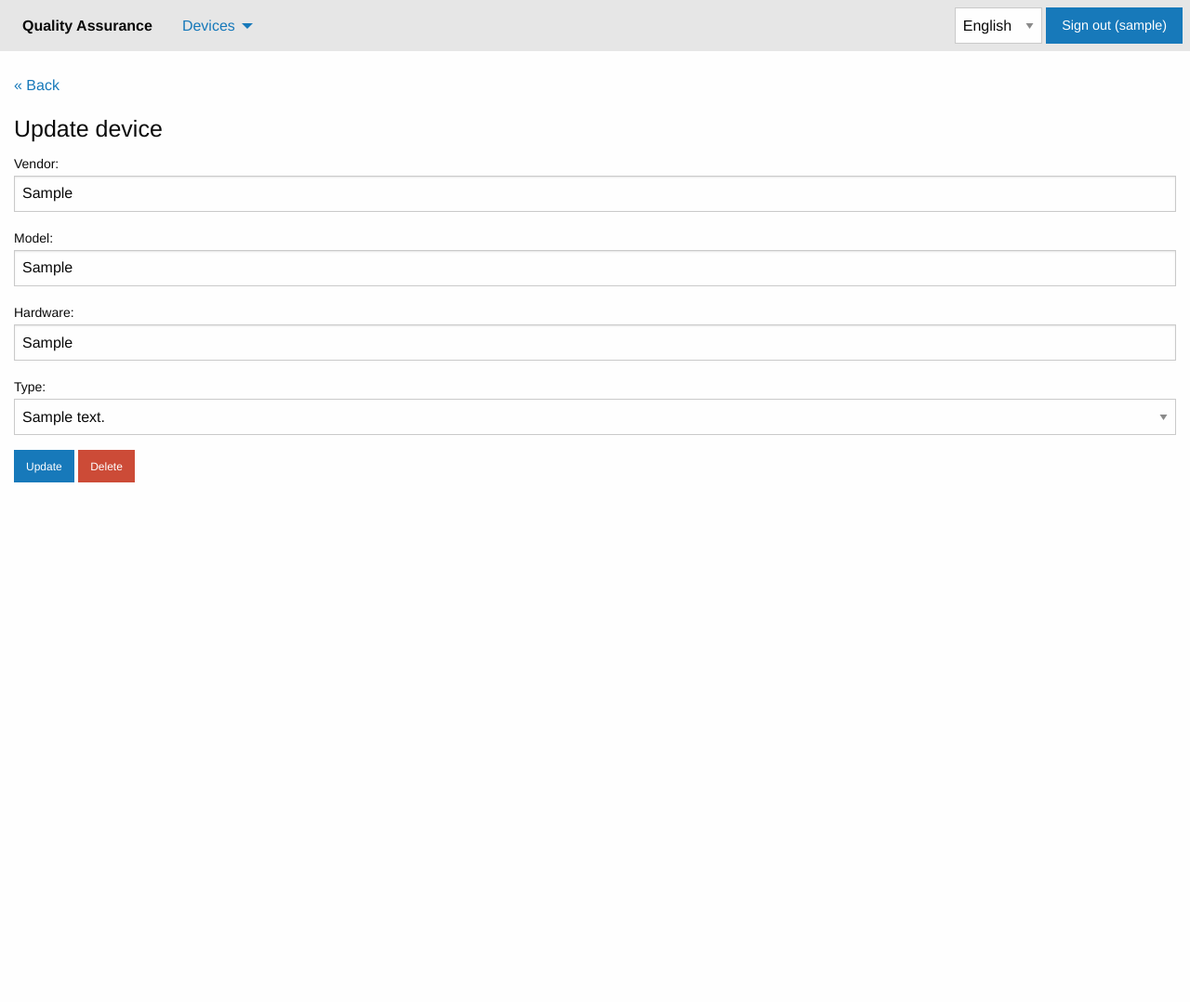
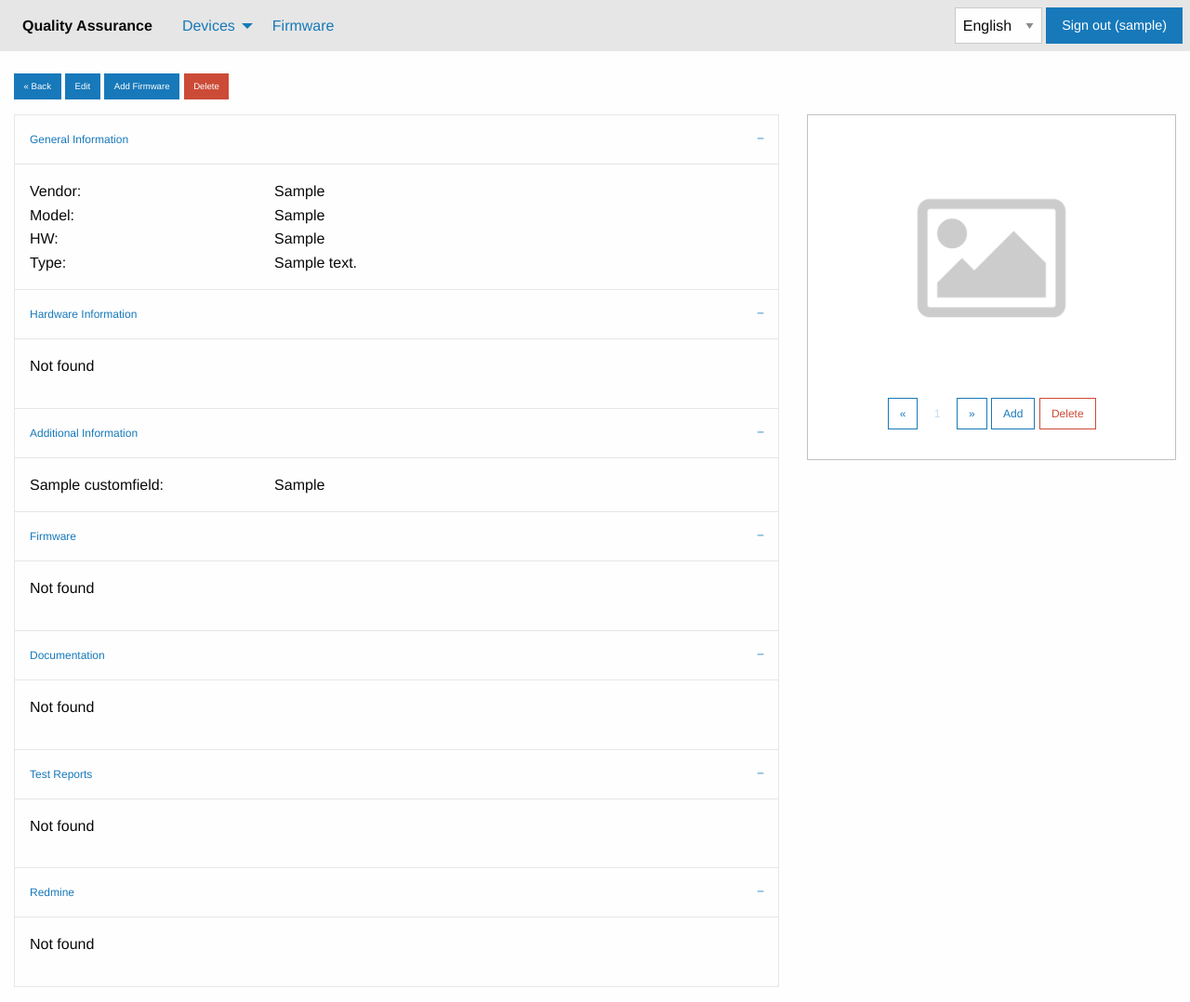
Before and after one commit to ministre/qa, a Django app: page /device/1/ in a window 1280 px wide. Shown: the whole page at 93% size. Before the commit the page ends 519 px from the top, so only its background shows below. Run offline with Django 3.2, Linux system fonts and the light colour scheme; a user stored in the database is signed in; tables that the repository leaves empty hold one stand-in row (values such as "Sample post"); some libraries are stand-ins or nearby versions.

Commit message:
evolution

```diff
--- a/device/admin.py
+++ b/device/admin.py
@@ -1,5 +1,5 @@
 from django.contrib import admin
-from device.models import CustomField, CustomValue, DeviceType, Device, DevicePhoto, Button, Led
+from device.models import CustomField, CustomValue, DeviceType, Device, DevicePhoto, Button, Led, Firmware
 
 # Register your models here.
 admin.site.register(CustomField)
@@ -9,3 +9,4 @@ admin.site.register(Device)
 admin.site.register(DevicePhoto)
 admin.site.register(Button)
 admin.site.register(Led)
+admin.site.register(Firmware)
--- a/device/models.py
+++ b/device/models.py
@@ -1,4 +1,5 @@
 from django.db import models
+from django.contrib.auth.models import User
 
 
 class CustomField(models.Model):
@@ -28,6 +29,8 @@ class Device(models.Model):
     model = models.CharField(max_length=300)
     hw = models.CharField(max_length=100)
     type = models.ForeignKey(DeviceType, on_delete=models.CASCADE)
+    created_by = models.ForeignKey(User, related_name='created_by_user', on_delete=models.CASCADE,
+                                   blank=True, null=True)
 
     def __str__(self):
         return self.model
@@ -66,3 +69,18 @@ class Led(models.Model):
 
     class Meta:
         ordering = ('name',)
+
+
+class Firmware(models.Model):
+    device = models.ForeignKey(Device, on_delete=models.CASCADE)
+    version = models.CharField(max_length=300)
+    file = models.FileField(upload_to="device/", blank=True, null=True)
+    desc = models.CharField(max_length=500)
+    created_by = models.ForeignKey(User, related_name='fw_created_by_user', on_delete=models.CASCADE,
+                                   blank=True, null=True)
+
+    def __str__(self):
+        return self.version
+
+    class Meta:
+        ordering = ('version',)
--- a/device/templates/device/device_show.html
+++ b/device/templates/device/device_show.html
@@ -4,12 +4,21 @@
 
 {% block content %}
 
-<p><a href="/" class="exit-off-canvas">&laquo; {% trans "Back" %}</a></p>
+<a href="/" class="button tiny">&laquo; {% trans "Back" %}</a>
+<a href="/device/update/{{ device.id }}/" class="button tiny">{% trans "Edit" %}</a>
+<a href="/device/fw/add/{{ device.id }}/" class="button tiny">{% trans "Add Firmware" %}</a>
+<a href="/device/{{ device.id }}/" class="button tiny alert">{% trans "Delete" %}</a>
 
 <div class="grid-x grid-margin-x">
     <div class="cell medium-6 large-8">
-        <div class="callout">
-            <h5>{% trans "General Information" %}</h5>
+
+
+        <ul class="accordion" data-accordion data-multi-expand="true">
+            <li class="accordion-item is-active" data-accordion-item>
+                <!-- Accordion tab title -->
+                <a href="#" class="accordion-title">{% trans "General Information" %}</a>
+                <!-- Accordion tab content: it would start in the open state due to using the `is-active` state class. -->
+                <div class="accordion-content" data-tab-content>
                     <div class="grid-x">
                         <div class="cell medium-6 large-4">{% trans "Vendor" %}:</div>
                         <div class="cell medium-6 large-8">{{ device.vendor }}</div>
@@ -26,30 +35,60 @@
                         <div class="cell medium-6 large-4">{% trans "Type" %}:</div>
                         <div class="cell medium-6 large-8">{{ device.type }}</div>
                     </div>
-            <br>
-            <a href="/device/{{ device.id }}/">{% trans "Edit" %}</a>
                 </div>
-        <div class="callout">
-            <h5>{% trans "Additional Information" %}</h5>
+            </li>
 
+            <li class="accordion-item is-active" data-accordion-item>
+                <a href="#" class="accordion-title">{% trans "Hardware Information" %}</a>
+                <div class="accordion-content" data-tab-content>
+                    <p>Not found</p>
+                </div>
+            </li>
+
+            <li class="accordion-item is-active" data-accordion-item>
+                <a href="#" class="accordion-title">{% trans "Additional Information" %}</a>
+                <div class="accordion-content" data-tab-content>
                     {% for custom_property in custom_properties %}
                     <div class="grid-x">
                         <div class="cell medium-6 large-4">{{ custom_property.field_name }}:</div>
                         <div class="cell medium-6 large-8">{{ custom_property.value_name }}</div>
                     </div>
                     {% endfor %}
-            <br>
-            <a href="/device/details/{{ device.id }}/">{% trans "Edit" %}</a>
                 </div>
-        <div class="callout">
-            <h5>{% trans "Test Reports" %}</h5>
+            </li>
+
+            <li class="accordion-item is-active" data-accordion-item>
+                <a href="#" class="accordion-title">{% trans "Firmware" %}</a>
+                <div class="accordion-content" data-tab-content>
                     <p>Not found</p>
                 </div>
-        <div class="callout">
-            <h5>Redmine</h5>
-            <p>Project ID:</p>
-            <a href="/device/{{ device.id }}/">{% trans "Edit" %}</a>
+            </li>
+
+            <li class="accordion-item is-active" data-accordion-item>
+                <a href="#" class="accordion-title">{% trans "Documentation" %}</a>
+                <div class="accordion-content" data-tab-content>
+                    <p>Not found</p>
                 </div>
+            </li>
+
+            <li class="accordion-item is-active" data-accordion-item>
+                <a href="#" class="accordion-title">{% trans "Test Reports" %}</a>
+                <div class="accordion-content" data-tab-content>
+                    <p>Not found</p>
+                </div>
+            </li>
+
+            <li class="accordion-item is-active" data-accordion-item>
+                <a href="#" class="accordion-title">Redmine</a>
+                <div class="accordion-content" data-tab-content>
+                    <p>Not found</p>
+                </div>
+            </li>
+
+        </ul>
+
+
+
 
     </div>
     <div class="cell medium-6 large-4">
--- a/device/templates/device/device_update.html
+++ b/device/templates/device/device_update.html
@@ -4,7 +4,7 @@
 
 {% block content %}
 
-<p><a href="../show/{{ device.id }}/" class="exit-off-canvas">&laquo; {% trans "Back" %}</a></p>
+<p><a href="/device/{{ device.id }}/" class="exit-off-canvas">&laquo; {% trans "Back" %}</a></p>
 
 <h4>{% trans "Update device" %}</h4>
 
--- a/device/templates/device/wrapper.html
+++ b/device/templates/device/wrapper.html
@@ -27,6 +27,9 @@
                     <li><a href="/device/button/">{% trans "Buttons" %}</a></li>
                     <li><a href="/device/led/">{% trans "Leds" %}</a></li>
                 </ul>
+            </li>
+            <li>
+                <a href="/device/fw/">{% trans "Firmware" %}</a>
             </li>
             {% endif %}
         </ul>
--- a/device/urls.py
+++ b/device/urls.py
@@ -12,9 +12,9 @@ urlpatterns = [
     path('custom_field/<int:pk>/', views.CustomFieldUpdate.as_view(), name='custom_field_update'),
     path('custom_field/<int:pk>/delete/', views.CustomFieldDelete.as_view(), name='custom_field_delete'),
     path('device/create/', views.DeviceCreate.as_view(), name='device_create'),
-    path('device/<int:pk>/', views.DeviceUpdate.as_view(), name='device_update'),
+    path('device/update/<int:pk>/', views.DeviceUpdate.as_view(), name='device_update'),
     path('device/<int:pk>/delete/', views.DeviceDelete.as_view(), name='device_delete'),
-    path('device/show/<int:pk>/', views.device_show, name='device_show'),
+    path('device/<int:pk>/', views.device_show, name='device_show'),
     path('device/details/<int:pk>/', views.device_details_update, name='device_details_update'),
     path('photo/', views.DevicePhotoListView.as_view(), name='photo_list'),
     path('photo/create/', views.DevicePhotoCreate.as_view(), name='photo_create'),
@@ -28,4 +28,5 @@ urlpatterns = [
     path('led/create/', views.LedCreate.as_view(), name='led_create'),
     path('led/<int:pk>/', views.LedUpdate.as_view(), name='led_update'),
     path('led/<int:pk>/delete/', views.LedDelete.as_view(), name='led_delete'),
+    path('fw/', views.FirmwareListView.as_view(), name='firmware_list'),
 ]
--- a/device/views.py
+++ b/device/views.py
@@ -1,5 +1,5 @@
 from django.shortcuts import render
-from device.models import CustomField, CustomValue, DeviceType, Device, DevicePhoto, Button, Led
+from device.models import CustomField, CustomValue, DeviceType, Device, DevicePhoto, Button, Led, Firmware
 from .forms import CustomFieldForm, DeviceTypeForm, DeviceForm, DevicePhotoForm, ButtonForm, LedForm
 from django.views.generic import ListView, DeleteView
 from django.views.generic.edit import CreateView, UpdateView
@@ -130,7 +130,7 @@ def get_device_custom_values(device_id):
             self.value_name = value_name
 
     device = get_object_or_404(Device, pk=device_id)
-    custom_fields = CustomField.objects.filter(custom_fields__id=device.type.id)
+    custom_fields = CustomField.objects.filter(custom_fields__id=device.type.id).order_by('id')
     for custom_field in custom_fields:
         try:
             custom_value = CustomValue.objects.get(Q(field=custom_field) & Q(device=device))
@@ -273,3 +273,10 @@ class LedDelete(DeleteView):
 
     def get_success_url(self):
         return reverse('led_list')
+
+
+@method_decorator(login_required, name='dispatch')
+class FirmwareListView(ListView):
+    context_object_name = 'firmwares'
+    queryset = Firmware.objects.all()
+    template_name = 'device/firmware_list.html'
```
Also changed, not shown: device/templates/device/device_create.html (+5 -4 lines), device/templates/device/device_list.html (+5 -4 lines), device/templates/device/firmware_list.html (added, +59 -0 lines). Lines whose indentation alone changed are shown as unchanged.
